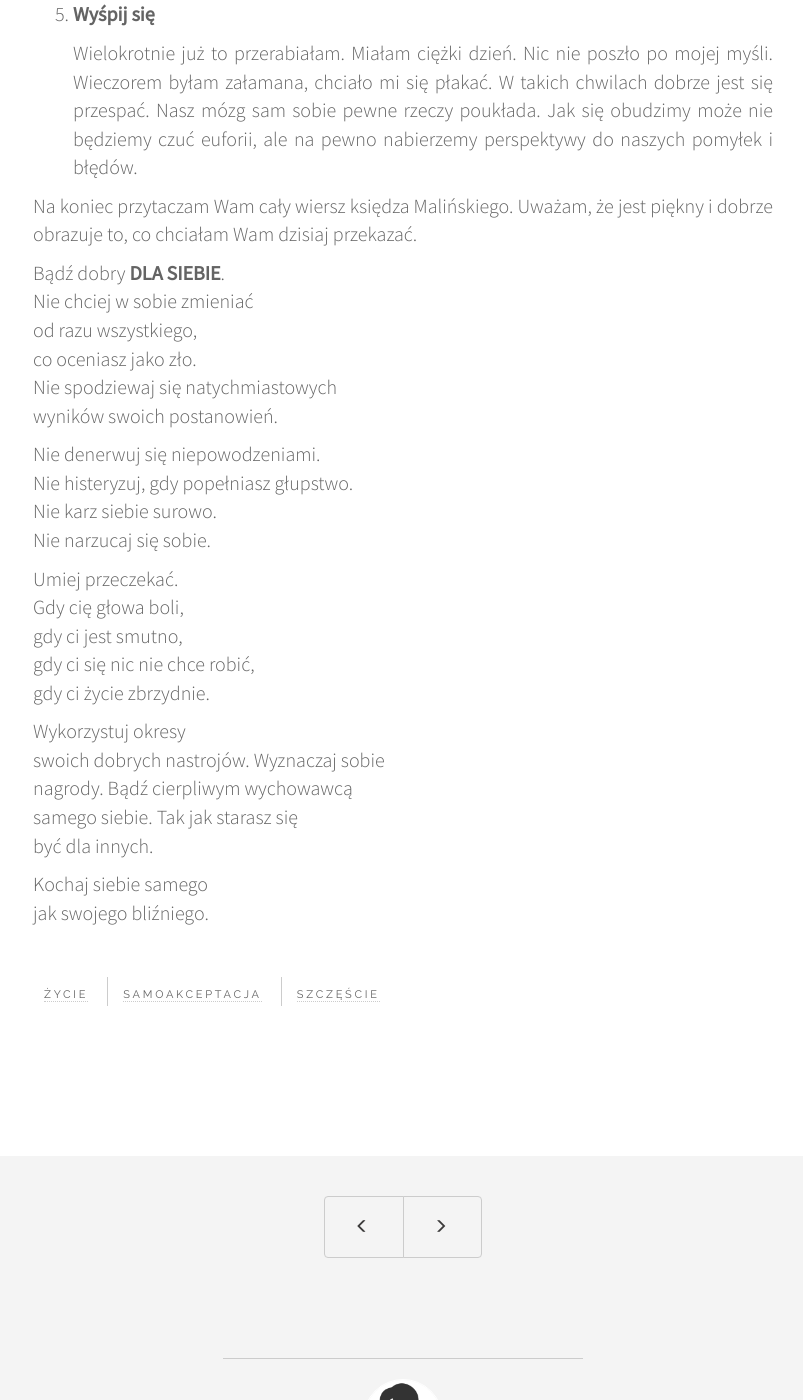
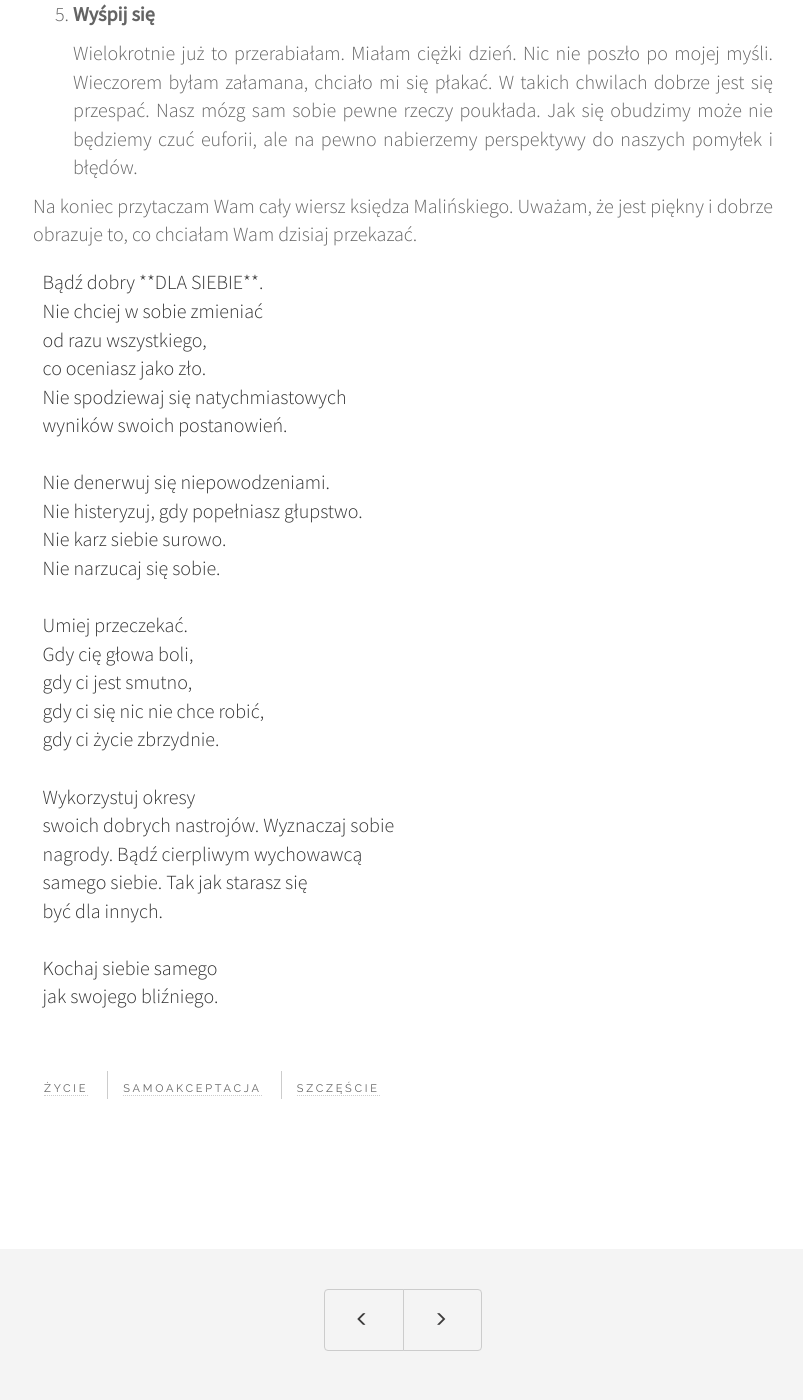
Before and after one commit to womanonrails/bemore.womanonrails.com, a Jekyll site: the page built from _posts/2017-03-23-self-love.md, in a window 1280 px wide and 1400 px high, scrolled down 3106 px. Shown: the whole window, without its empty margins (237-1040 px from the left). Built offline with Jekyll 4.4.1, drawn with Linux system fonts in a browser that asks for light colours; comment, search, counter and statistics services are not loaded.

Commit message:
Remove br tags while maintaining line breaks
Markdownlint highlighted many broken rules:

> MD033/no-inline-html Inline HTML [Element: br]

The indicated places concerned poetry (poems and song lyrics).
That's why I use code tags in Markdown (pre tag in HTML).
Thanks to the previously set styles,
I was able to remove <br> tags while ensuring
that the poetry was divided according to the indicated lines.

````diff
--- a/_posts/2017-03-23-self-love.md
+++ b/_posts/2017-03-23-self-love.md
@@ -47,29 +47,31 @@ Jak uwolnić się od strachu związanego z brakiem akceptacji, z brakiem pewnoś
 
 Na koniec przytaczam Wam cały wiersz księdza Malińskiego. Uważam, że jest piękny i dobrze obrazuje to, co chciałam Wam dzisiaj przekazać.
 
-Bądź dobry **DLA SIEBIE**.<br>
-Nie chciej w sobie zmieniać<br>
-od razu wszystkiego,<br>
-co oceniasz jako zło.<br>
-Nie spodziewaj się natychmiastowych<br>
+```text
+Bądź dobry **DLA SIEBIE**.
+Nie chciej w sobie zmieniać
+od razu wszystkiego,
+co oceniasz jako zło.
+Nie spodziewaj się natychmiastowych
 wyników swoich postanowień.
 
-Nie denerwuj się niepowodzeniami.<br>
-Nie histeryzuj, gdy popełniasz głupstwo.<br>
-Nie karz siebie surowo.<br>
+Nie denerwuj się niepowodzeniami.
+Nie histeryzuj, gdy popełniasz głupstwo.
+Nie karz siebie surowo.
 Nie narzucaj się sobie.
 
-Umiej przeczekać.<br>
-Gdy cię głowa boli,<br>
-gdy ci jest smutno,<br>
-gdy ci się nic nie chce robić,<br>
+Umiej przeczekać.
+Gdy cię głowa boli,
+gdy ci jest smutno,
+gdy ci się nic nie chce robić,
 gdy ci życie zbrzydnie.
 
-Wykorzystuj okresy<br>
-swoich dobrych nastrojów. Wyznaczaj sobie<br>
-nagrody. Bądź cierpliwym wychowawcą<br>
-samego siebie. Tak jak starasz się<br>
+Wykorzystuj okresy
+swoich dobrych nastrojów. Wyznaczaj sobie
+nagrody. Bądź cierpliwym wychowawcą
+samego siebie. Tak jak starasz się
 być dla innych.
 
-Kochaj siebie samego<br>
+Kochaj siebie samego
 jak swojego bliźniego.
+```
````
Also changed, not shown: _posts/2017-05-01-humility.md (+8 -6 lines).
